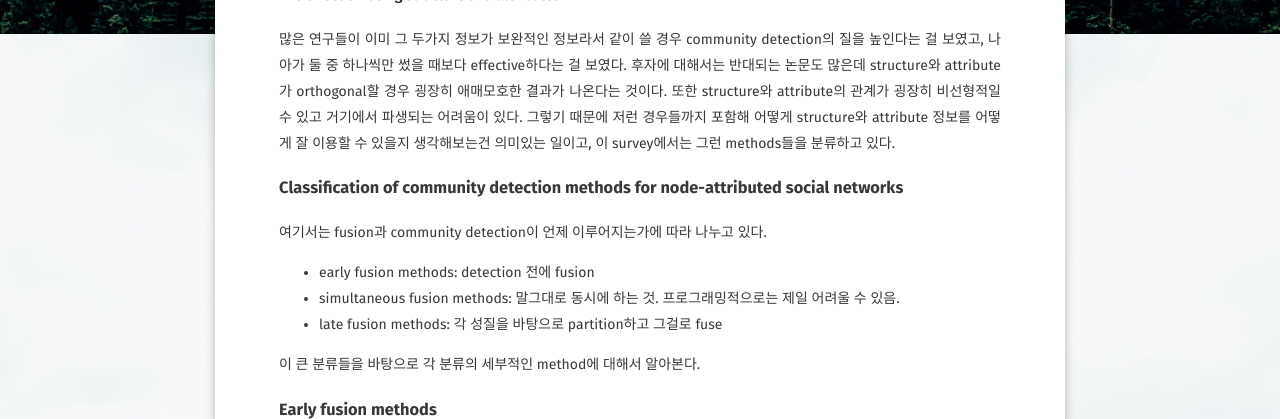
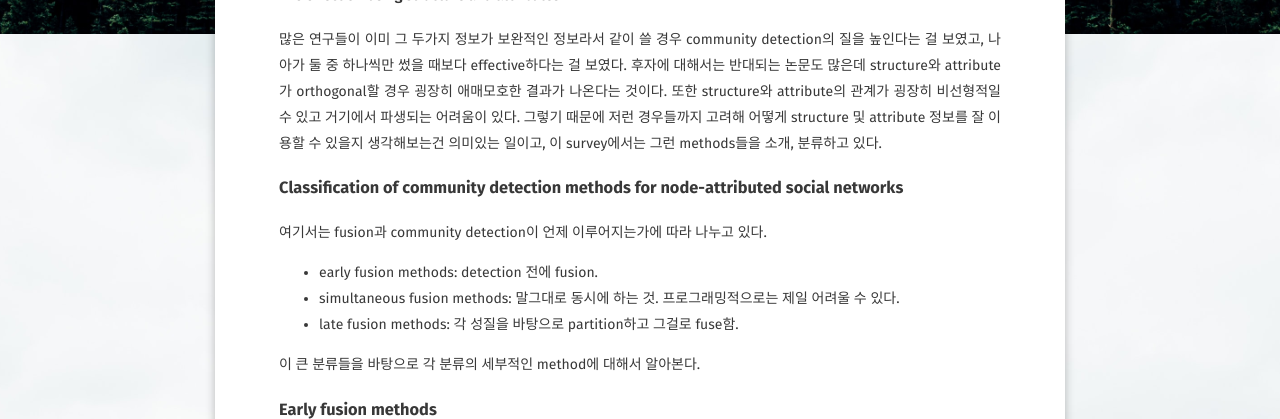
Before and after one commit to wey709/wey709.github.io, a Jekyll site: the page built from _posts/2020-12-04-cdm.md, in a window 1280 px wide and 900 px high, scrolled down 637 px. Shown: the part 229-648 px from the top of the window. Built offline with Jekyll 4.4.1, drawn with Linux system fonts in a browser that asks for light colours; some web fonts are replaced; formulas are drawn with MathJax 3; comment, search, counter and statistics services are not loaded.

Commit message:
Update 2020-12-04-cdm.md

```diff
--- a/_posts/2020-12-04-cdm.md
+++ b/_posts/2020-12-04-cdm.md
@@ -24,14 +24,14 @@ V는 vertex의 집합, E는 edge의 집합, 벡터 A는 각 vertex의 attribute
 #### The effect of fusing structure and attributes
 많은 연구들이 이미 그 두가지 정보가 보완적인 정보라서 같이 쓸 경우 community detection의 질을 높인다는 걸 보였고, 나아가 둘 중 하나씩만 썼을 때보다 effective하다는 걸 보였다.
 후자에 대해서는 반대되는 논문도 많은데 structure와 attribute가 orthogonal할 경우 굉장히 애매모호한 결과가 나온다는 것이다. 또한 structure와 attribute의 관계가 굉장히 비선형적일 수 있고 거기에서 파생되는 어려움이 있다.
-그렇기 때문에 저런 경우들까지 포함해 어떻게 structure와 attribute 정보를 어떻게 잘 이용할 수 있을지 생각해보는건 의미있는 일이고, 이 survey에서는 그런 methods들을 분류하고 있다.
+그렇기 때문에 저런 경우들까지 고려해 어떻게 structure 및 attribute 정보를 잘 이용할 수 있을지 생각해보는건 의미있는 일이고, 이 survey에서는 그런 methods들을 소개, 분류하고 있다.
 
 
 ### Classification of community detection methods for node-attributed social networks
 여기서는 fusion과 community detection이 언제 이루어지는가에 따라 나누고 있다.
-- early fusion methods: detection 전에 fusion
-- simultaneous fusion methods: 말그대로 동시에 하는 것. 프로그래밍적으로는 제일 어려울 수 있음.
-- late fusion methods: 각 성질을 바탕으로 partition하고 그걸로 fuse
+- early fusion methods: detection 전에 fusion.
+- simultaneous fusion methods: 말그대로 동시에 하는 것. 프로그래밍적으로는 제일 어려울 수 있다.
+- late fusion methods: 각 성질을 바탕으로 partition하고 그걸로 fuse함.
 
 이 큰 분류들을 바탕으로 각 분류의 세부적인 method에 대해서 알아본다.
 
```
